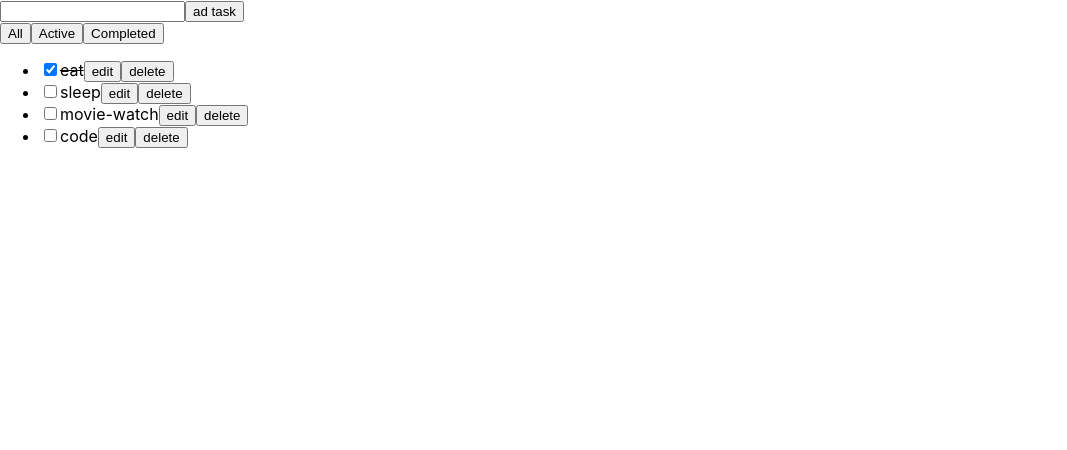
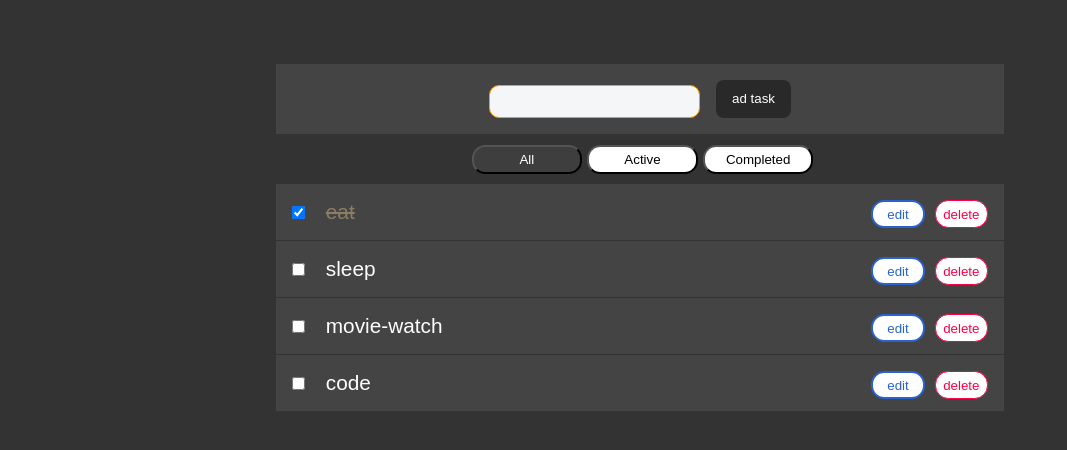
Before and after one commit to venkyvajrala/todomatic-tdd, a React (Create React App) app: page / in a window 1280 px wide. Shown: the top 450 px of the page, without its empty margins (0-1067 px from the left). Built offline with nearby package versions, Linux system fonts and the light colour scheme.

Commit message:
Styles added to all components

```diff
--- a/src/App.js
+++ b/src/App.js
@@ -56,14 +56,22 @@ function App(props) {
 		);
 	});
 
-	const FilterButtons = FILTER_NAMES.map((filter) => {
-		return <FilterButton name={filter} key={filter} setFilter={setFilter} />;
+	const FilterButtons = FILTER_NAMES.map((filterName) => {
+		return (
+			<FilterButton
+				name={filterName}
+				key={filterName}
+				setFilter={setFilter}
+				globalFilter={filter}
+			/>
+		);
 	});
 
 	return (
-		<div>
-			<Form adTask={adTask} />
-			{FilterButtons}
+		<div className='App'>
+			<Form adTask={adTask} className='Card' />
+			<div id='ad-form'>{FilterButtons}</div>
+
 			<ul data-testid='tasks'>{taskList}</ul>
 		</div>
 	);
--- a/src/components/FilterButton.js
+++ b/src/components/FilterButton.js
@@ -4,7 +4,8 @@ const FilterButton = (props) => {
 	return (
 		<button
 			data-testid='filter-button'
-			onClick={() => props.setFilter(props.name)}>
+			onClick={() => props.setFilter(props.name)}
+			className={props.name === props.globalFilter ? 'active' : null}>
 			{props.name}
 		</button>
 	);
--- a/src/components/Form.js
+++ b/src/components/Form.js
@@ -8,7 +8,7 @@ const Form = (props) => {
 		setTaskName('');
 	};
 	return (
-		<form onSubmit={handleSubmit}>
+		<form onSubmit={handleSubmit} className='Card'>
 			<input
 				type='text'
 				data-testid='task-input'
--- a/src/components/Todo.js
+++ b/src/components/Todo.js
@@ -11,7 +11,7 @@ const Todo = (props) => {
 		setEditing(false);
 	};
 	const viewTemplate = (
-		<div>
+		<div className='Card'>
 			<input
 				type='checkbox'
 				data-testid='complete-task'
@@ -22,28 +22,36 @@ const Todo = (props) => {
 				className={props.completed ? 'text-strike' : null}>
 				{props.name}
 			</span>
-			<button data-testid='edit-task' onClick={() => setEditing(true)}>
-				edit
+			<button
+				data-testid='delete-task'
+				onClick={() => props.deleteTask(props.id)}
+				className='btn-danger'>
+				delete
 			</button>
 			<button
-				data-testid='delete-task'
-				onClick={() => props.deleteTask(props.id)}>
-				delete
+				data-testid='edit-task'
+				onClick={() => setEditing(true)}
+				className='btn-edit'>
+				edit
 			</button>
 		</div>
 	);
 	const editTemplate = (
-		<div>
+		<div className='Card'>
 			<input
 				type='text'
 				data-testid='edit-name'
 				value={newName}
-				onChange={handleChange}></input>
-			<button data-testid='cancel' onClick={() => setEditing(false)}>
+				onChange={handleChange}
+				className='input-primary'></input>
+			<button data-testid='save' onClick={handleSave} className='btn-success'>
+				save
+			</button>
+			<button
+				data-testid='cancel'
+				onClick={() => setEditing(false)}
+				className='btn-cancel'>
 				cancel
-			</button>
-			<button data-testid='save' onClick={handleSave}>
-				save
 			</button>
 		</div>
 	);
--- a/src/index.css
+++ b/src/index.css
@@ -1,17 +1,113 @@
+* {
+	margin: 0;
+	padding: 0;
+	box-sizing: border-box;
+}
 body {
-	margin: 0;
-	font-family: -apple-system, BlinkMacSystemFont, 'Segoe UI', 'Roboto', 'Oxygen',
-		'Ubuntu', 'Cantarell', 'Fira Sans', 'Droid Sans', 'Helvetica Neue',
-		sans-serif;
+	font-family: 'Nunito', sans-serif;
 	-webkit-font-smoothing: antialiased;
 	-moz-osx-font-smoothing: grayscale;
+	color: #fff;
+	background: #333;
 }
 
-code {
-	font-family: source-code-pro, Menlo, Monaco, Consolas, 'Courier New',
-		monospace;
+.App {
+	max-width: 728px;
+	margin: 4rem auto;
+}
+
+.Card {
+	background: #444;
+	padding: 1em;
+	border-bottom: 1px solid #333333;
+}
+
+.Card span {
+	padding-left: 1em;
+	font-size: 1.3em;
+}
+
+li {
+	list-style: none;
+}
+
+button {
+	border-radius: 1em;
+	min-width: 4em;
+	min-height: 2.1em;
+	cursor: pointer;
+	outline: none;
+	background-color: white;
 }
 
 .text-strike {
 	text-decoration: line-through;
+	color: #8c7e64;
 }
+
+.btn-danger {
+	color: #fe0046;
+	border: 1px solid;
+	float: right;
+}
+.btn-edit {
+	color: #2863ce;
+	border: 2px solid;
+	float: right;
+	margin-right: 10px;
+}
+.btn-success {
+	color: rgb(1, 151, 81);
+	border: 2px solid;
+	float: right;
+}
+
+.btn-cancel {
+	color: #ff005e;
+	border: 2px solid;
+	float: right;
+	margin-right: 10px;
+}
+
+form {
+	display: flex;
+	justify-content: center;
+}
+form input {
+	background: #f5f6f7;
+	padding: 0.5rem 1rem;
+	border: 1px solid #ff9900;
+	border-radius: 10px;
+	margin: 0.3rem 1rem 0 0;
+}
+
+form button {
+	background: #292929;
+	color: #fff;
+	padding: 0.5rem 1rem;
+	border-radius: 8px;
+	cursor: pointer;
+	border: none;
+}
+
+#ad-form {
+	display: flex;
+	justify-content: center;
+	align-items: center;
+	padding: 10px;
+}
+#ad-form button {
+	width: 8.3em;
+	height: 2.2em;
+	margin-left: 5px;
+}
+.input-primary {
+	padding: 0.5em;
+
+	border-radius: 10px;
+}
+
+.active {
+	background-color: #3e3e3e;
+	color: white;
+}
```
